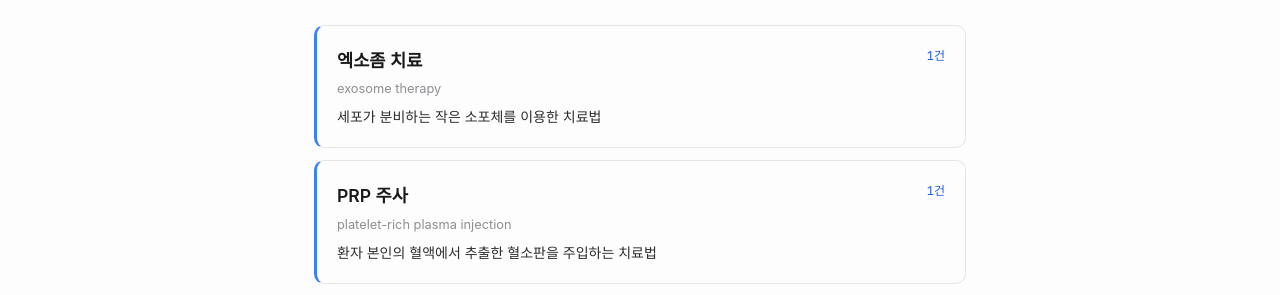
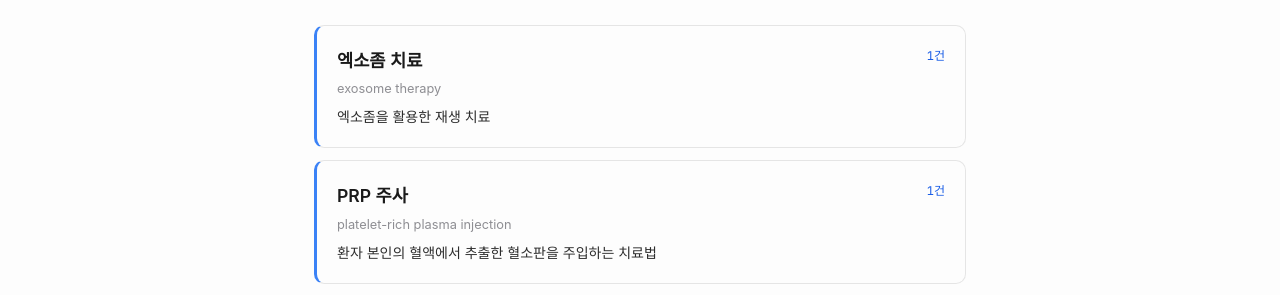
Before and after one commit to feelharmony/linkare-medical-knowledge, a Jekyll site: the page built from treatments/index.html, in a window 1280 px wide and 900 px high. Shown: the part 301-596 px from the top of the window. Built offline with Jekyll 4.4.1, drawn with Linux system fonts in a browser that asks for light colours; some web fonts are replaced.

Commit message:
auto-sync entity: 엑소좀 치료 (exosome-therapy) — finalize

```diff
--- a/treatments/exosome-therapy.md
+++ b/treatments/exosome-therapy.md
@@ -4,9 +4,10 @@ entity_id: exosome-therapy
 entity_type: treatment
 permalink: /treatments/exosome-therapy/
 title: 엑소좀 치료
-description: 세포가 분비하는 작은 소포체를 이용한 치료법
-last_reviewed: '2026-04-23'
-source_count: 0
+description: 엑소좀을 활용한 재생 치료
+title_en: exosome therapy
+last_reviewed: '2026-04-28'
+source_count: 1
 version: 2
 ---
 ## 적응증
```
Also changed, not shown: other parts of treatments/exosome-therapy.md (+1 -4 lines).
